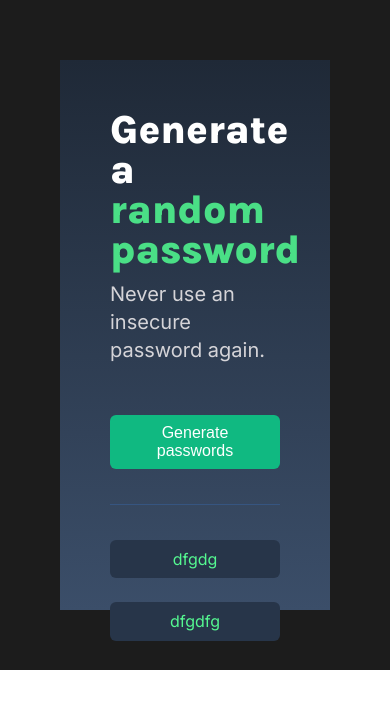
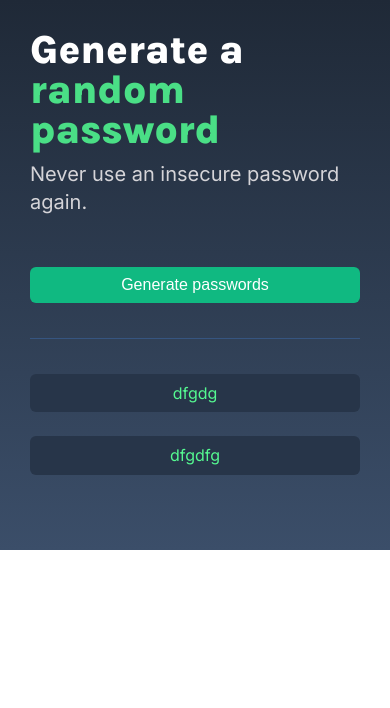
Before and after one commit to abilioassis/password-generator, a plain HTML site: page index.html in a window 390 px wide. Drawn offline with Linux system fonts and the light colour scheme.

Commit message:
Firs commit

```diff
--- a/style.css
+++ b/style.css
@@ -25,22 +25,16 @@ h2 {
   line-height: 28px;
 }
 
-main {
-  max-width: 670px;
-  background: #1c1c1c;
-  height: 670px;
-  margin: auto;
-  padding: 60px;
-}
-
 button {
   display: inline-block;
 }
 .container {
   background: linear-gradient(#1f2937, #3b4e69);
-  z-index: 1;
   height: 100%;
   padding: 115px 52px;
+  max-width: 550px;
+  height: 550px;
+  margin: auto;
 }
 
 .container h1 {
@@ -92,7 +86,8 @@ button {
 
 @media (max-width: 500px) {
   .container {
-    padding: 50px;
+    padding: 30px 30px;
+    width: 100vw;
   }
 
   .btn {
```
